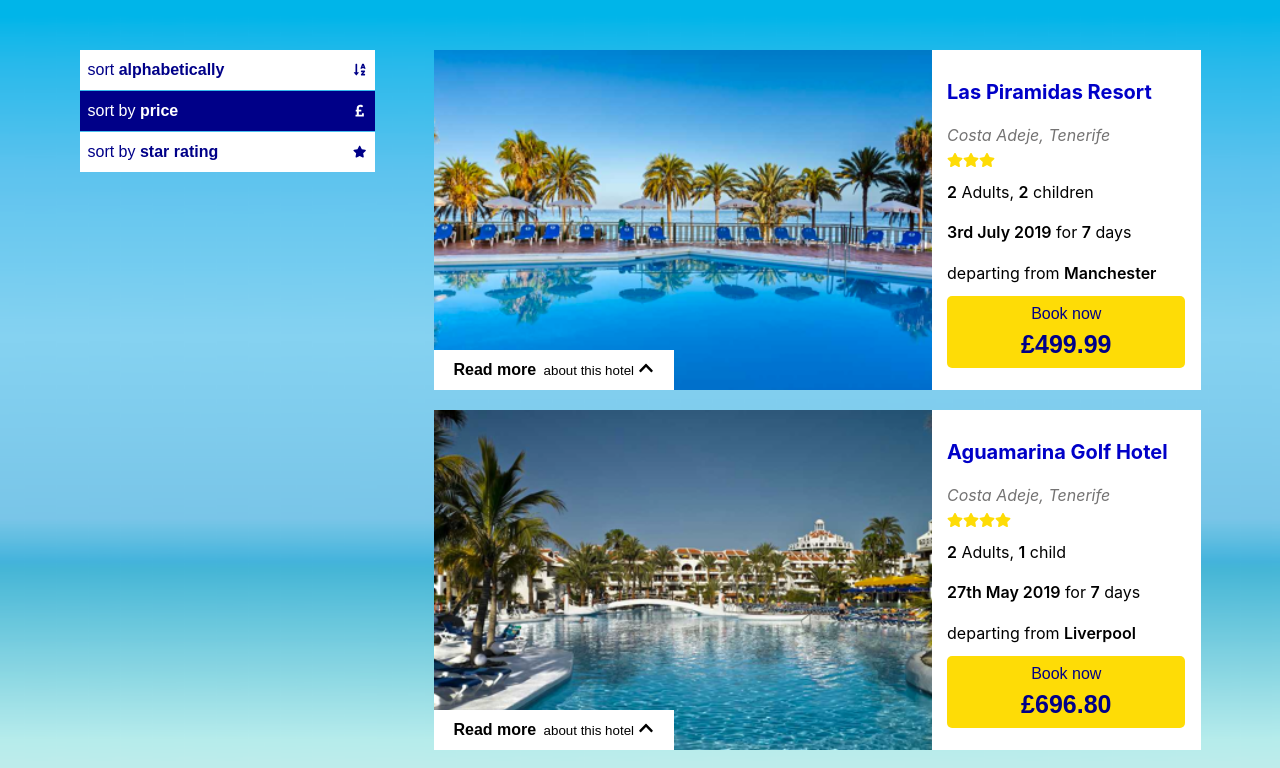
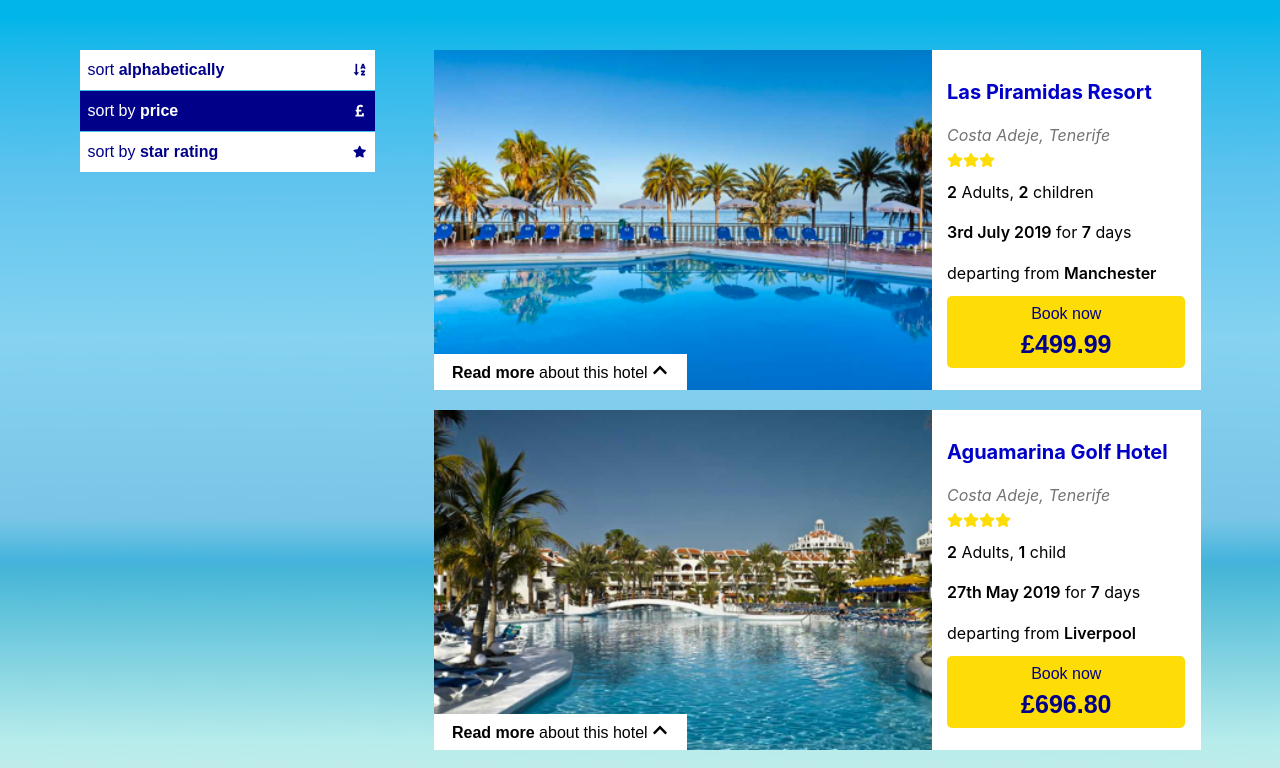
Before and after one commit to SampsonM/otb-tech-test, a Next.js app: page / in a window 1280 px wide. Shown: the top 768 px of the page. Built offline with nearby package versions, Linux system fonts and the light colour scheme.

Commit message:
Change how button reacts... is this a bit much now?

```diff
--- a/components/Results/HolidayCardDescription/HolidayCardDescription.tsx
+++ b/components/Results/HolidayCardDescription/HolidayCardDescription.tsx
@@ -1,6 +1,6 @@
 import React, { useState } from "react"
-import { FaChevronDown, FaChevronRight, FaChevronUp } from "react-icons/fa"
-import { Strong } from "@/components/Common"
+import { FaChevronRight, FaChevronUp } from "react-icons/fa"
+import { P, Strong } from "@/components/Common"
 import { DescriptionWrapper, DescriptionContainer, ReadMoreButton } from "./components"
 
 const HolidayCardDescription = ({ description }: { description: string }) => {
@@ -19,7 +19,7 @@ const HolidayCardDescription = ({ description }: { description: string }) => {
 	return (
 		<DescriptionContainer>
 			<ReadMoreButton onClick={toggleShowDescription}>
-				<Strong>Read {getMoreOrLessText()}</Strong>&nbsp; about this hotel&nbsp;<Strong>{Chevron()}</Strong>
+				<P><Strong>Read {getMoreOrLessText()}</Strong> about this hotel <Strong>{Chevron()}</Strong></P>
 			</ReadMoreButton>
 
 			{
--- a/components/Results/HolidayCardDescription/components.tsx
+++ b/components/Results/HolidayCardDescription/components.tsx
@@ -22,7 +22,6 @@ export const ReadMoreButton = styled.button`
 	border: 0;
 	background-color: ${colours.primaryWhite};
 	height: 30px;
-	padding-left: 20px;
 	text-align: left;
 	width: 100%;
 
@@ -32,9 +31,10 @@ export const ReadMoreButton = styled.button`
 
 	@media ${deviceWidthQuery.tablet} {
 		width: auto;
-		padding: 10px 20px;
+		min-width: 253px;
+		margin: 0 auto;
     position: absolute;
-    top: -40px;
+    top: -36px;
     height: auto;
 	}
 `
--- a/components/Results/HolidayCardDetails/components.tsx
+++ b/components/Results/HolidayCardDetails/components.tsx
@@ -1,4 +1,4 @@
-import { H3, P, Strong } from "@/components/Common/Typography/Typography"
+import { P, Strong } from "@/components/Common/Typography/Typography"
 import styled from "styled-components"
 import { deviceWidthQuery } from "../../../constants/styles"
 
```
Also changed, not shown: 1 other file (tests, documents, lock files or other folders).
